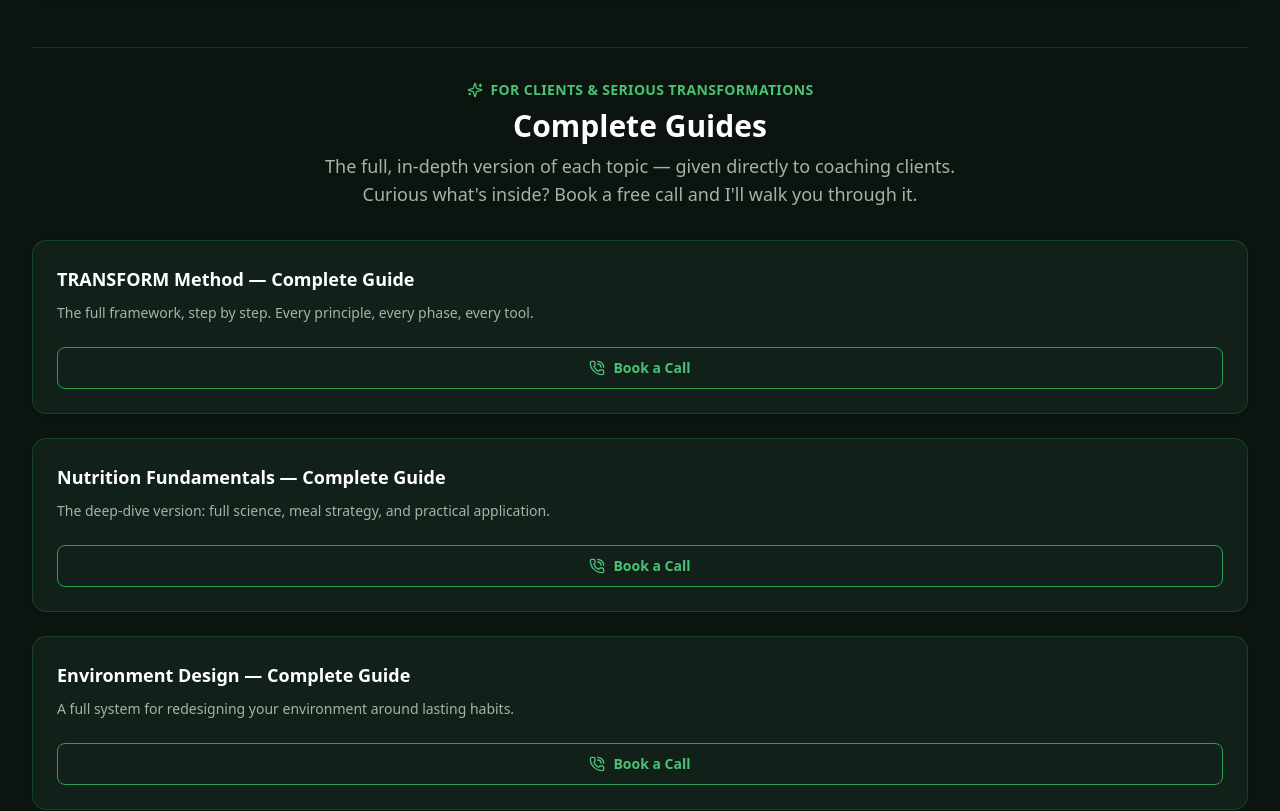
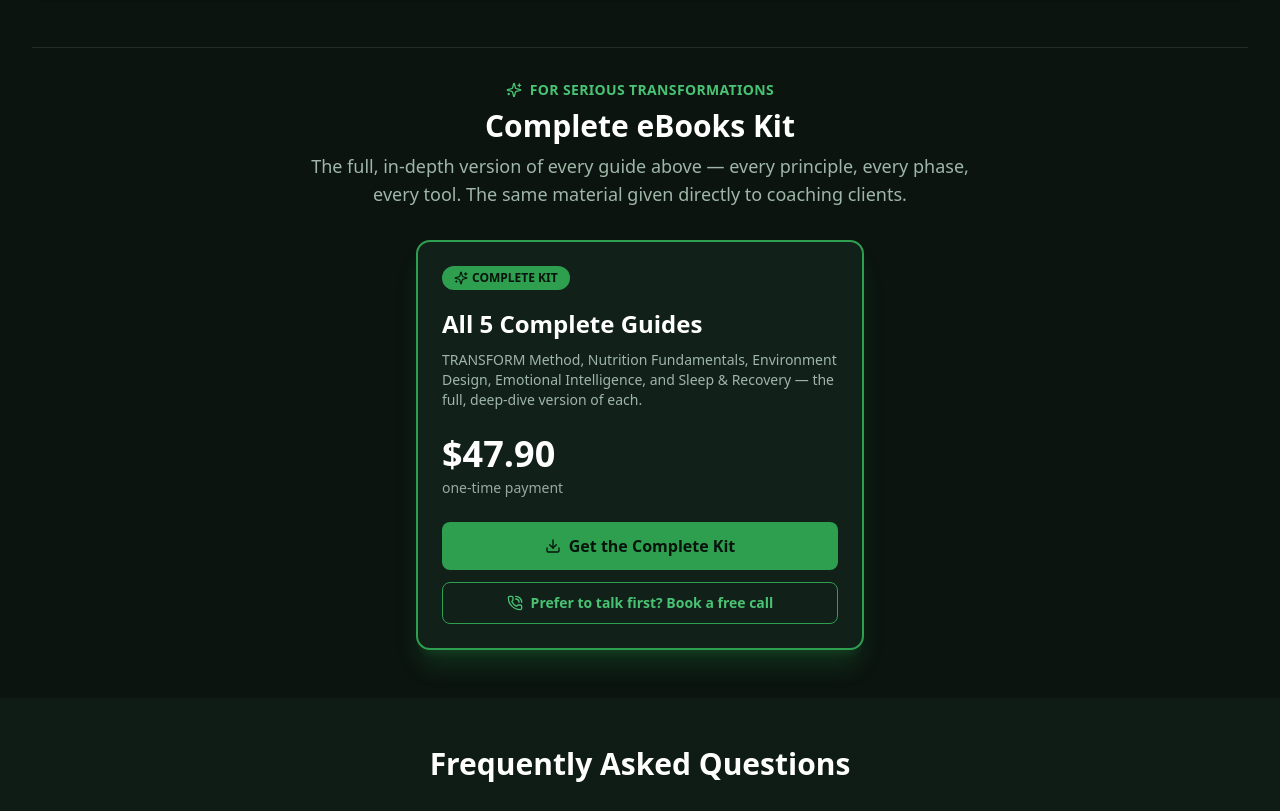
Before and after one commit to AdrianoDRJB/Transform-method, a React (Vite) app: page /ebooks in a window 1280 px wide. Shown: the part 1700-2511 px from the top of the page. Built offline with nearby package versions, Linux system fonts and the light colour scheme.

Commit message:
Fix free/complete eBooks: real file paths + Complete Kit Stripe checkout

```diff
--- a/src/components/EbooksPage.jsx
+++ b/src/components/EbooksPage.jsx
@@ -6,65 +6,38 @@ import ContactSection from './ContactSection.jsx';
 
 const EbooksPage = () => {
   const CALENDLY_LINK = 'https://calendly.com/adriano-nutrition/new-meeting';
+  const EBOOKS_KIT_LINK = 'https://buy.stripe.com/aFa7sKfUb2ML79R9pr1Jm0G';
 
   const freeEbooks = [
     {
       id: 'transform-method',
       title: 'TRANSFORM Method',
       description: 'The 9-step framework in a nutshell — how nutrition, habits, mindset, and environment fit together.',
-      file: '/ebooks-free/transform-method.pdf',
+      file: '/TRANSFORM_Method_Full_Corrected_eBook.pdf',
     },
     {
       id: 'nutrition-fundamentals',
       title: 'Nutrition Fundamentals',
       description: 'The science-based basics — no fads, no myths, just what actually moves the needle.',
-      file: '/ebooks-free/nutrition-fundamentals.pdf',
+      file: '/ebooks/nutrition_myths_guide.pdf',
     },
     {
       id: 'environment-design',
       title: 'Environment Design',
       description: 'Shape your surroundings so good habits are easy and bad ones are hard.',
-      file: '/ebooks-free/environment-design.pdf',
+      file: '/ebooks/environment_habits_mastery.pdf',
     },
     {
       id: 'adhd-emotional-intelligence',
       title: 'ADHD & Emotional Intelligence',
       description: 'Understand your triggers and build emotional awareness, with ADHD in mind.',
-      file: '/ebooks-free/adhd-emotional-intelligence.pdf',
+      file: '/ebooks/emotional_mastery_guide.pdf',
     },
     {
       id: 'sleep-recovery-mental-resilience',
       title: 'Sleep, Recovery & Mental Resilience',
       description: 'Why recovery is where the real transformation happens.',
-      file: '/ebooks-free/sleep-recovery-mental-resilience.pdf',
-    },
-  ];
-
-  const completeGuides = [
-    {
-      id: 'transform-method-complete',
-      title: 'TRANSFORM Method — Complete Guide',
-      description: 'The full framework, step by step. Every principle, every phase, every tool.',
-    },
-    {
-      id: 'nutrition-fundamentals-complete',
-      title: 'Nutrition Fundamentals — Complete Guide',
-      description: 'The deep-dive version: full science, meal strategy, and practical application.',
-    },
-    {
-      id: 'environment-design-complete',
-      title: 'Environment Design — Complete Guide',
-      description: 'A full system for redesigning your environment around lasting habits.',
-    },
-    {
-      id: 'emotional-intelligence-complete',
-      title: 'Emotional Intelligence — Complete Guide',
-      description: 'Master your triggers, your self-talk, and your emotional regulation.',
-    },
-    {
-      id: 'sleep-recovery-mental-resilience-complete',
-      title: 'Sleep, Recovery & Mental Resilience — Complete Guide',
-      description: 'The complete recovery framework — sleep, stress, and mental resilience.',
+      file: '/ebooks/building_resilient_mind.pdf',
     },
   ];
 
@@ -132,27 +105,45 @@ const EbooksPage = () => {
         <div className="border-t border-white/10"></div>
       </div>
 
-      {/* Complete Guides Section */}
+      {/* Complete eBooks Kit Section */}
       <div className="max-w-7xl mx-auto px-4 sm:px-6 lg:px-8 mb-12">
         <div className="text-center mb-8">
           <div className="inline-flex items-center gap-2 text-[#49c274] font-semibold text-sm uppercase tracking-wide mb-2">
             <Sparkles className="w-4 h-4" />
-            For clients &amp; serious transformations
+            For serious transformations
           </div>
-          <h2 className="text-3xl font-bold text-white mb-2">Complete Guides</h2>
+          <h2 className="text-3xl font-bold text-white mb-2">Complete eBooks Kit</h2>
           <p className="text-lg text-[#9fb6a8] max-w-2xl mx-auto">
-            The full, in-depth version of each topic — given directly to coaching clients. Curious what's inside? Book a free call and I'll walk you through it.
+            The full, in-depth version of every guide above — every principle, every phase, every tool. The same material given directly to coaching clients.
           </p>
         </div>
 
-        <div className="grid grid-cols-1 md:grid-cols-2 lg:grid-cols-3 gap-6">
-          {completeGuides.map((ebook) => (
-            <Card key={ebook.id} className="flex flex-col bg-[#12201a] border border-[#2e9e4f]/25">
+        <div className="max-w-md mx-auto">
+          <Card className="flex flex-col bg-[#12201a] border-2 border-[#2e9e4f] shadow-xl shadow-[#2e9e4f]/20">
             <CardHeader>
-                <CardTitle className="text-lg text-white mb-1">{ebook.title}</CardTitle>
-                <CardDescription className="text-sm text-[#9fb6a8]">{ebook.description}</CardDescription>
+              <div className="inline-flex items-center gap-1 bg-[#2e9e4f] text-[#06140b] px-3 py-1 rounded-full text-xs font-bold mb-3 w-fit">
+                <Sparkles className="w-3.5 h-3.5" />
+                COMPLETE KIT
+              </div>
+              <CardTitle className="text-2xl text-white mb-1">All 5 Complete Guides</CardTitle>
+              <CardDescription className="text-sm text-[#9fb6a8]">
+                TRANSFORM Method, Nutrition Fundamentals, Environment Design, Emotional Intelligence, and Sleep &amp; Recovery — the full, deep-dive version of each.
+              </CardDescription>
             </CardHeader>
-              <CardFooter className="mt-auto">
+            <CardContent>
+              <div className="text-4xl font-bold text-white mb-1">$47.90</div>
+              <p className="text-sm text-muted-foreground">one-time payment</p>
+            </CardContent>
+            <CardFooter className="mt-auto flex flex-col gap-3">
+              <a
+                href={EBOOKS_KIT_LINK}
+                target="_blank"
+                rel="noopener noreferrer"
+                className="inline-flex w-full items-center justify-center gap-2 rounded-md bg-[#2e9e4f] hover:bg-[#3fae67] text-[#06140b] font-bold py-3 px-4 transition-colors"
+              >
+                <Download className="w-4 h-4" />
+                Get the Complete Kit
+              </a>
               <a
                 href={CALENDLY_LINK}
                 target="_blank"
@@ -160,11 +151,10 @@ const EbooksPage = () => {
                 className="inline-flex w-full items-center justify-center gap-2 rounded-md border border-[#2e9e4f] text-[#49c274] hover:bg-[#2e9e4f]/10 font-semibold py-2.5 px-4 text-sm transition-colors"
               >
                 <PhoneCall className="w-4 h-4" />
-                  Book a Call
+                Prefer to talk first? Book a free call
               </a>
             </CardFooter>
           </Card>
-          ))}
         </div>
       </div>
 
@@ -181,7 +171,7 @@ const EbooksPage = () => {
 
             <div>
               <h3 className="font-semibold text-lg mb-2 text-white">What's the difference between the free and complete versions?</h3>
-              <p className="text-[#9fb6a8]">The free guides give you the core framework for each topic. The complete guides go much deeper, with the full system, and are given to coaching clients — book a call if you want one.</p>
+              <p className="text-[#9fb6a8]">The free guides give you the core framework for each topic. The Complete eBooks Kit goes much deeper — the full system for all 5 topics — and is a one-time purchase with instant access after checkout.</p>
             </div>
 
             <div>
```
Lines whose indentation alone changed are shown as unchanged.
